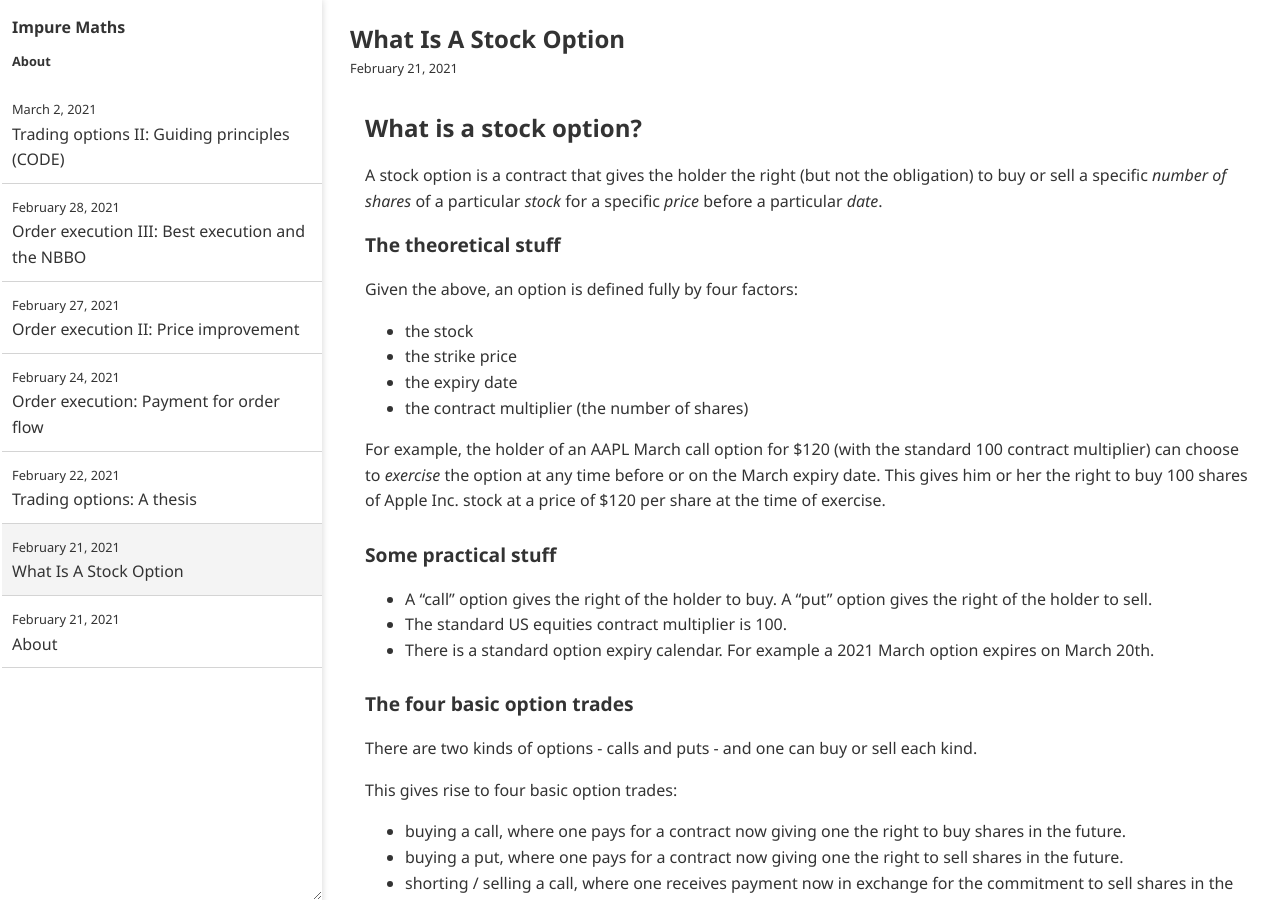
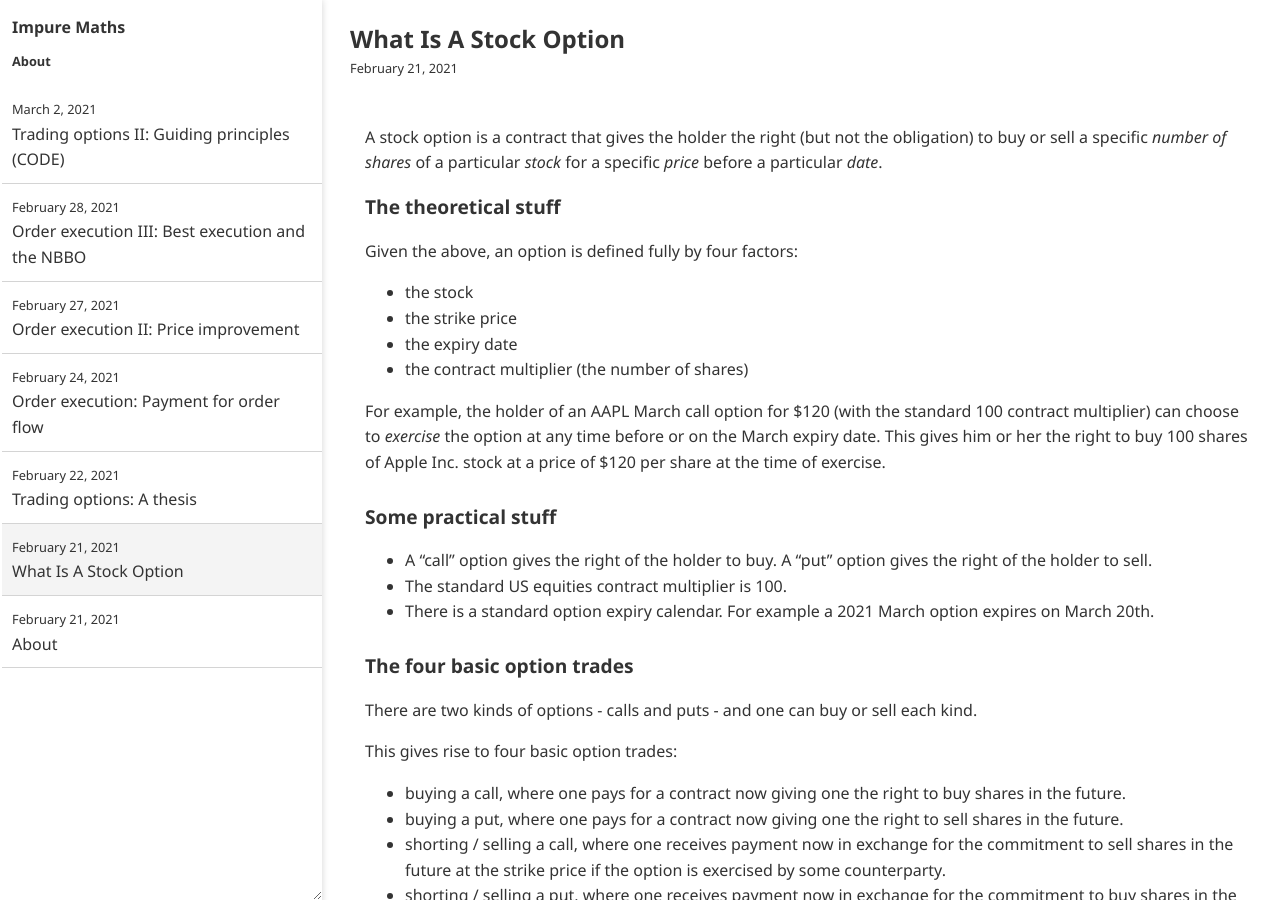
Before and after one commit to impuremaths/impuremaths.github.io, a Jekyll site: the page built from _posts/2021-02-21-what-is-a-stock-option.md, in a window 1280 px wide and 900 px high. Built offline with Jekyll 4.4.1, drawn with Linux system fonts in a browser that asks for light colours.

Commit message:
Update 2021-02-21-what-is-a-stock-option.md

```diff
--- a/_posts/2021-02-21-what-is-a-stock-option.md
+++ b/_posts/2021-02-21-what-is-a-stock-option.md
@@ -1,5 +1,3 @@
-# What is a stock option?
-
 A stock option is a contract that gives the holder the right (but not the obligation) to buy or sell a specific _number of shares_ of a particular _stock_ for a specific _price_ before a particular _date_.
 
 ## The theoretical stuff
```
